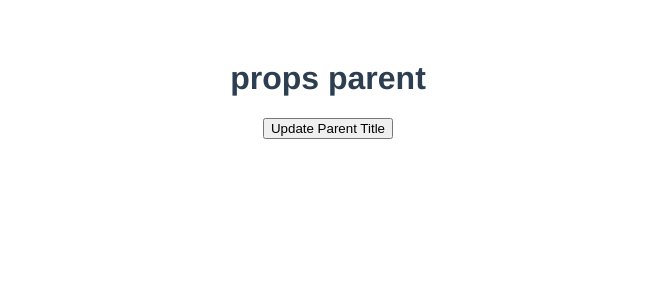
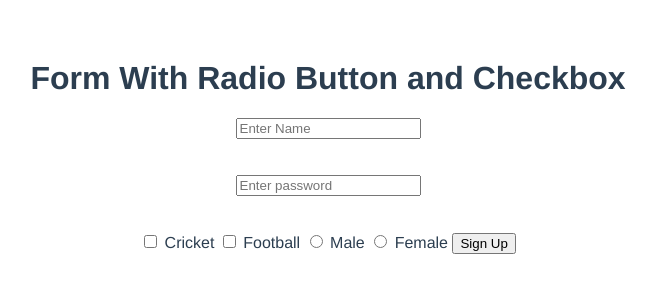
Before and after one commit to Anoop-sharma1/Vuejs, a Vue app: page / in a window 1280 px wide. Shown: the top 300 px of the page, without its empty margins (312-968 px from the left). Built offline with nearby package versions, Linux system fonts and the light colour scheme.

Commit message:
till lec15 form with checkbox and radio button

```diff
--- a/src/App.vue
+++ b/src/App.vue
@@ -1,14 +1,16 @@
 <template>
-<h1>{{title}}</h1>
-
-<Child v-on:changeTitle="updateTitle($event)"/>
+<h1>Form With Radio Button and Checkbox</h1>
+<!-- <h1>{{title}}</h1> -->
+<!-- <Child v-on:changeTitle="updateTitle($event)"/> -->
   <!-- <img alt="Vue logo" src="./assets/logo.png"> -->
   <!-- <HelloWorld msg="Welcome to Your Vue.js App"/> -->
   <!-- <Home data='Anoop Sharma' msg='hiii'/> -->
   <!-- <ClassBinding/> -->
   <!-- <DataBinding/> -->
   <!-- <Props v-bind:name='users'/> -->
+  <Form />
 </template>
+
 
 <script>
 // import HelloWorld from './components/HelloWorld.vue'
@@ -16,7 +18,8 @@
 // import ClassBinding from './components/ClassBinding'
 // import DataBinding from './components/DataBinding'
 // import Props from './components/Props'
-import Child from './components/Child'
+// import Child from './components/Child'
+import Form from './components/Form'
 
 export default {
   name: 'App',
@@ -26,7 +29,8 @@ export default {
     // ClassBinding
     // DataBinding
     // Props
-    Child
+    // Child
+    Form
   },
   data() {
     return {
@@ -37,15 +41,15 @@ export default {
       //   {name:"Yad"},
       // ]
 
-      title : "props parent"
+      // title : "props parent"
     }
 
   },
-  methods:{
-      updateTitle(title) {
-        this.title=title
-      }
-    }
+  // methods:{
+  //     updateTitle(title) {
+  //       this.title=title
+  //     }
+  //   }
 };
 </script>
 
--- a/src/components/Child.vue
+++ b/src/components/Child.vue
@@ -12,6 +12,19 @@ export default {
             // console.log('Check');
             this.$emit('changeTitle' , "Parent Updated")
         }
-    }
+    },
+
+    beforeCreate:function(){
+        console.log('Before Create');
+    },
+    created:function(){
+        console.log('Created');
+    },
+    beforeMount:function(){
+        console.log('Before Mount');
+    },
+    mounted:function(){
+        console.log('Mounted');
+    },
 }
 </script>
--- /dev/null
+++ b/src/components/Form.vue
@@ -0,0 +1,45 @@
+<template>
+    <div>
+        <input type="text" placeholder="Enter Name" v-model="signup.username"><br><br><br>
+        <input type="password" placeholder="Enter password" v-model="signup.password"><br><br><br>
+        <input type="checkbox" id="cricket" value="cricket" v-model="signup.hobbies">
+        <label for="cricket" >
+            Cricket
+        </label>
+        <input type="checkbox" id="football" value="football" v-model="signup.hobbies">
+        <label for="football" >
+            Football
+        </label>
+
+        <input type="radio" id="male" value="male" v-model="signup.gender">
+        <label for="male" >
+            Male
+        </label>
+        <input type="radio" id="female" value="female" v-model="signup.gender">
+        <label for="female" >
+            Female
+        </label>
+        <button v-on:click="signUpUser()">Sign Up</button>
+    </div>
+</template>
+
+<script>
+export default {
+    name:'Form',
+    data() {
+       return {
+           signup:{
+            username : null,
+            password : null,
+            hobbies : [],
+            gender : null
+        }
+       }
+    },
+    methods:{
+        signUpUser() {
+            console.log(this.signup);
+        }
+    }
+}
+</script>
```
